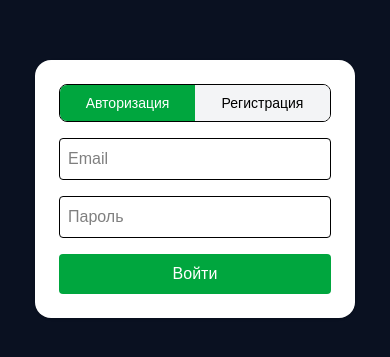
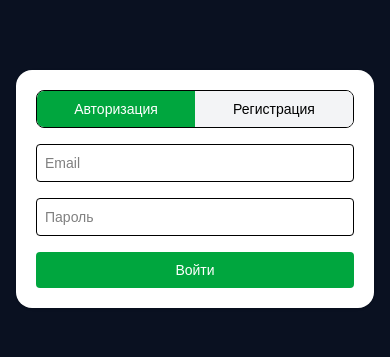
Before and after one commit to 0-MR-WIZARD-0/protocol_vertex_frontend, a Next.js app: page /login in a window 390 px wide. Shown: the part 233-590 px from the top of the page. Built offline with nearby package versions, Linux system fonts and the light colour scheme; no server answers.

Commit message:
edit login page

```diff
--- a/src/app/login/page.tsx
+++ b/src/app/login/page.tsx
@@ -35,11 +35,7 @@ export default function LoginPage() {
   const handleRegister = async () => {
     try {
       setError('');
-      await api.post('/auth/register', {
-        email,
-        password,
-      });
-
+      await api.post('/auth/register', { email, password });
       await handleLogin();
     } catch (e: any) {
       setError(e?.response?.data?.message || 'Ошибка регистрации');
@@ -47,8 +43,9 @@ export default function LoginPage() {
   };
 
   return (
-    <div className="h-screen flex items-center justify-center text-white">
-      <div className="p-6 bg-white rounded-2xl shadow w-80 space-y-4">
+    <div className="min-h-screen flex items-center justify-center px-4 text-white">
+
+      <div className="w-full max-w-sm p-5 sm:p-6 bg-white rounded-2xl shadow space-y-4">
 
         <div className="flex border rounded-lg overflow-hidden text-black">
           <button
@@ -75,14 +72,14 @@ export default function LoginPage() {
         </div>
 
         <input
-          className="w-full p-2 border rounded text-black"
+          className="w-full p-2 border rounded text-black text-sm sm:text-base"
           placeholder="Email"
           value={email}
           onChange={(e) => setEmail(e.target.value)}
         />
 
         <input
-          className="w-full p-2 border rounded text-black"
+          className="w-full p-2 border rounded text-black text-sm sm:text-base"
           type="password"
           placeholder="Пароль"
           value={password}
@@ -97,7 +94,7 @@ export default function LoginPage() {
 
         <button
           onClick={tab === 'login' ? handleLogin : handleRegister}
-          className="w-full bg-green-600 p-2 rounded hover:opacity-90"
+          className="w-full bg-green-600 p-2 rounded hover:opacity-90 text-sm sm:text-base"
         >
           {tab === 'login' ? 'Войти' : 'Зарегистрироваться'}
         </button>
--- a/src/widgets/sidebar/Sidebar.tsx
+++ b/src/widgets/sidebar/Sidebar.tsx
@@ -34,7 +34,7 @@ export function Sidebar() {
 
       <div className="space-y-2">
         {item('/dashboard', 'Главная')}
- {/* {item('/analytics', 'Аналитика')} */}
+        {/* {item('/analytics', 'Аналитика')} */}
         {item('/appeals', 'Обжалования')}
         {user?.role === 'ADMIN' && item('/admin', 'Админ панель')}
       </div>
```
